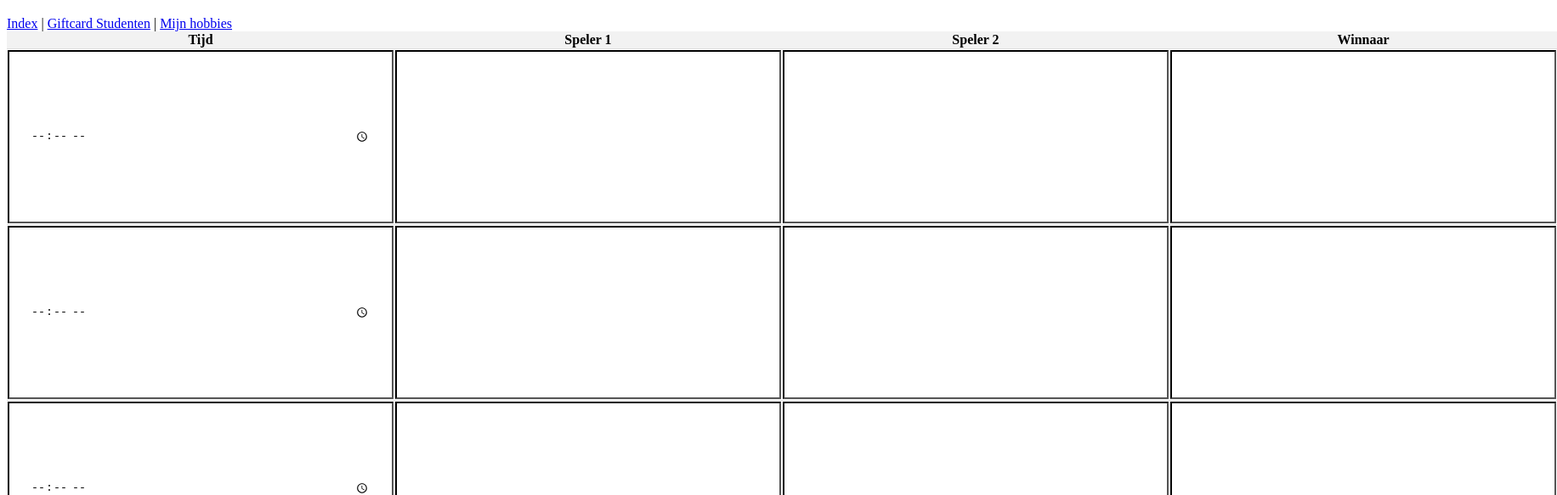
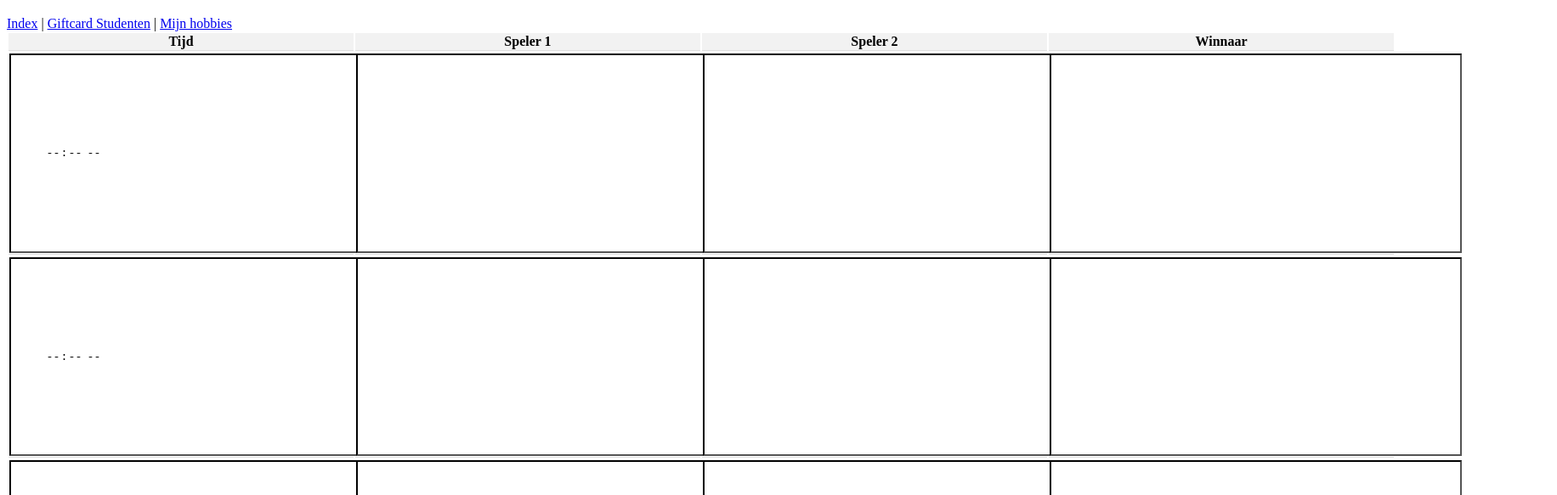
Before and after one commit to Vrties/Vrties.github.io, a plain HTML site: page tournooi.html in a window 1280 px wide. Shown: the part 61-644 px from the top of the page at 85% size, 1832 px wide, since content can reach past the window. Drawn offline with Linux system fonts and the light colour scheme.

Commit message:
Update style3.css

```diff
--- a/style3.css
+++ b/style3.css
@@ -1,4 +1,4 @@
- table {
+e table {
       border-collapse: collapse;
       width: 100%;
     }
@@ -23,5 +23,5 @@
     width: 400px;
     height: 150px;
     border-color: black;
-    padding: 25px;
+    padding: 10%;
 }
```
